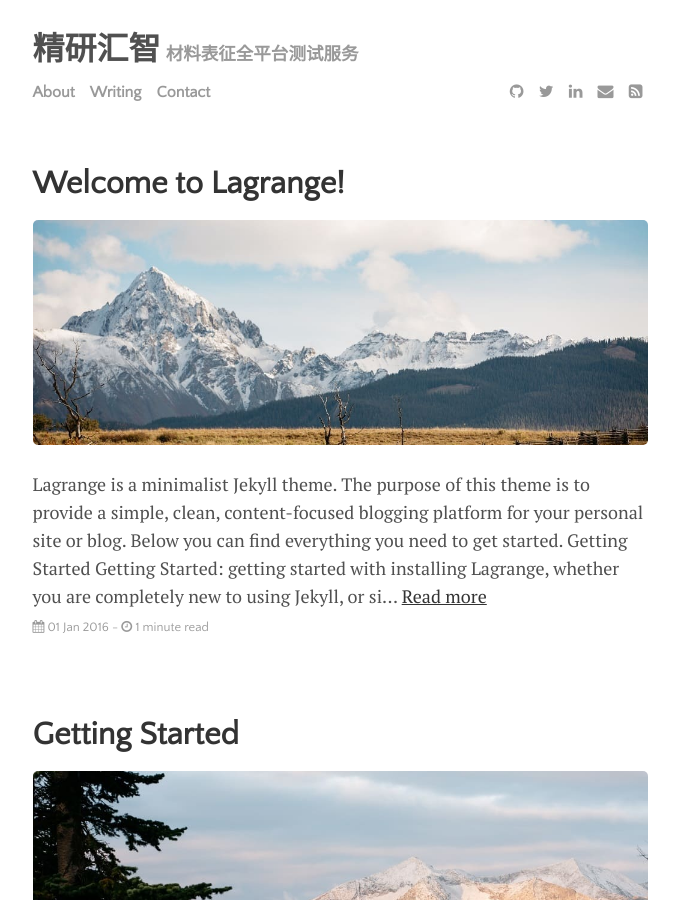
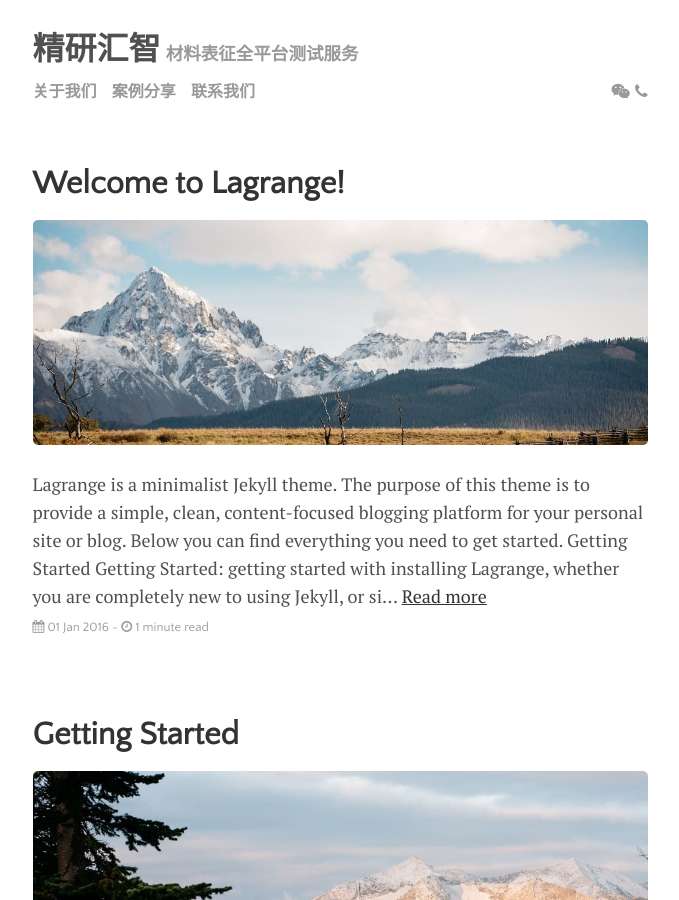
Before and after one commit to vhuuyt/characterization, a Jekyll site: the page built from index.html, in a window 1280 px wide and 900 px high. Shown: the whole window, without its empty margins (300-979 px from the left). Built offline with Jekyll 4.4.1, drawn with Linux system fonts in a browser that asks for light colours; the list of posts is cut into pages by our own code.

Commit message:
Update settings.yml

```diff
--- a/_data/settings.yml
+++ b/_data/settings.yml
@@ -7,17 +7,19 @@ disqus:
 google-ID: 'UA-112060364-1'
 
 menu:
-- {name: 'About',   url: '/about'}
-- {name: 'Writing', url: '/writin/'}
-- {name: 'Contact', url: '/contact'}
+- {name: '关于我们',   url: '/about'}
+- {name: '案例分享', url: '/cases/'}
+- {name: '联系我们', url: '/contact'}
 
 # Available social icons are powered by Font Awesome, so you can use any icon that they offer
 social:
-- {icon: 'github',     link: 'https://www.github.com/lenpaul'}
-- {icon: 'twitter',    link: 'https://twitter.com/paululele'}
-- {icon: 'linkedin',   link: 'http://www.linkedin.com/in/lenpaul/'}
-- {icon: 'envelope',   link: 'mailto:l.nguyen.paul@gmail.com'}
-- {icon: 'rss-square', link: '/feed.xml'}
+- {icon: 'wechat',     clipboard: '18813109362'}
+- {icon: 'phone',      link: 'tel:18813109362'}
+# - {icon: 'github',     link: 'https://www.github.com/lenpaul'}
+# - {icon: 'twitter',    link: 'https://twitter.com/paululele'}
+# - {icon: 'linkedin',   link: 'http://www.linkedin.com/in/lenpaul/'}
+# - {icon: 'envelope',   link: 'mailto:l.nguyen.paul@gmail.com'}
+# - {icon: 'rss-square', link: '/feed.xml'}
 # - {icon: 'rss-square', link: '/rss-feed.xml'}
 
 # Customize site text
```
